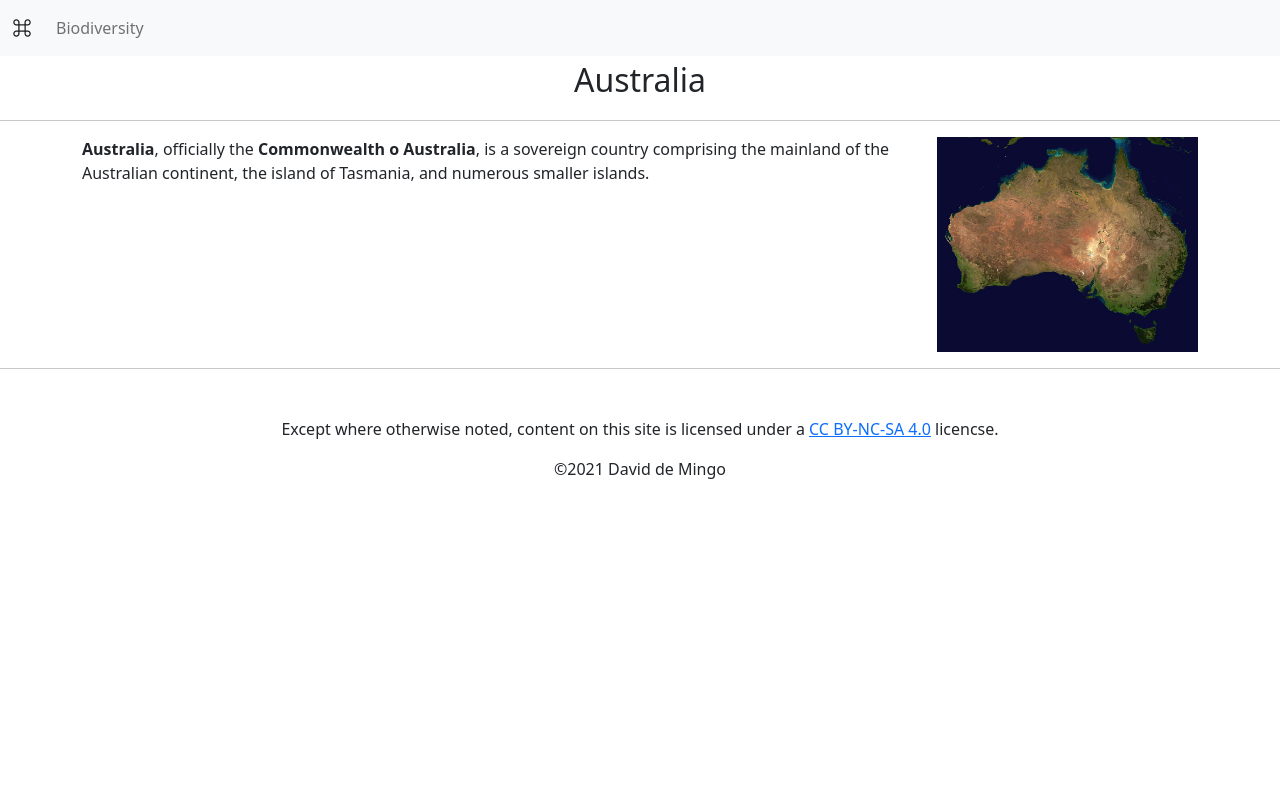
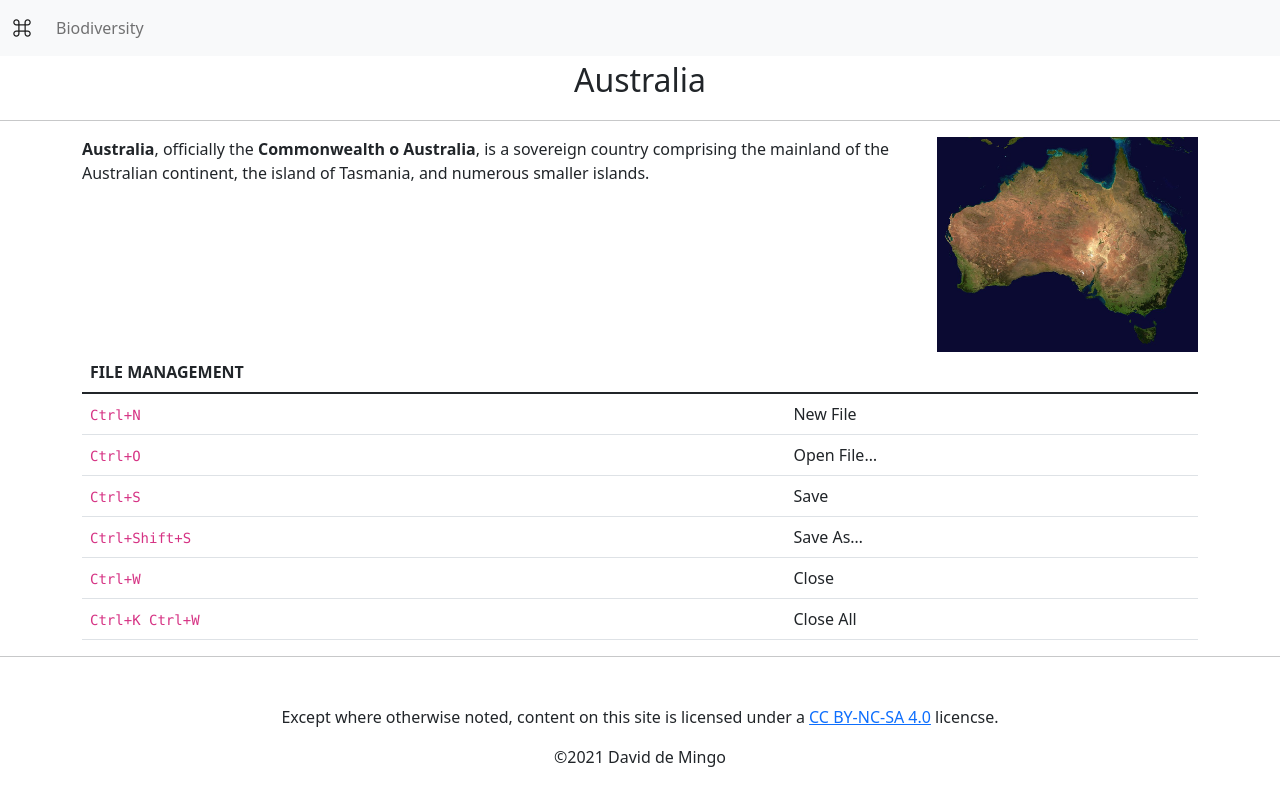
Before and after one commit to ddemingo/ddemingo.github.io, a Jekyll site: the page built from index.md, in a window 1280 px wide. Shown: the top 806 px of the page. Built offline with Jekyll 4.4.1, drawn with Linux system fonts in a browser that asks for light colours; nearby versions of some CDN libraries; our own code applies the rules of GitHub Pages for plain Markdown files.

```diff
--- a/index.md
+++ b/index.md
@@ -10,3 +10,13 @@ title: Australia
         <img class="img-fluid" src="images/australia.jpg" alt="Australia satelite plane">
     </div>
 </div>
+
+| FILE MANAGEMENT  |              |
+| ---------------- | ------------ |
+| `Ctrl+N`         | New File     |
+| `Ctrl+O`         | Open File... |
+| `Ctrl+S`         | Save         |
+| `Ctrl+Shift+S`   | Save As...   |
+| `Ctrl+W`         | Close        |
+| `Ctrl+K  Ctrl+W` | Close All    |
+{: class="table"}
```
Also changed, not shown: README.md.
